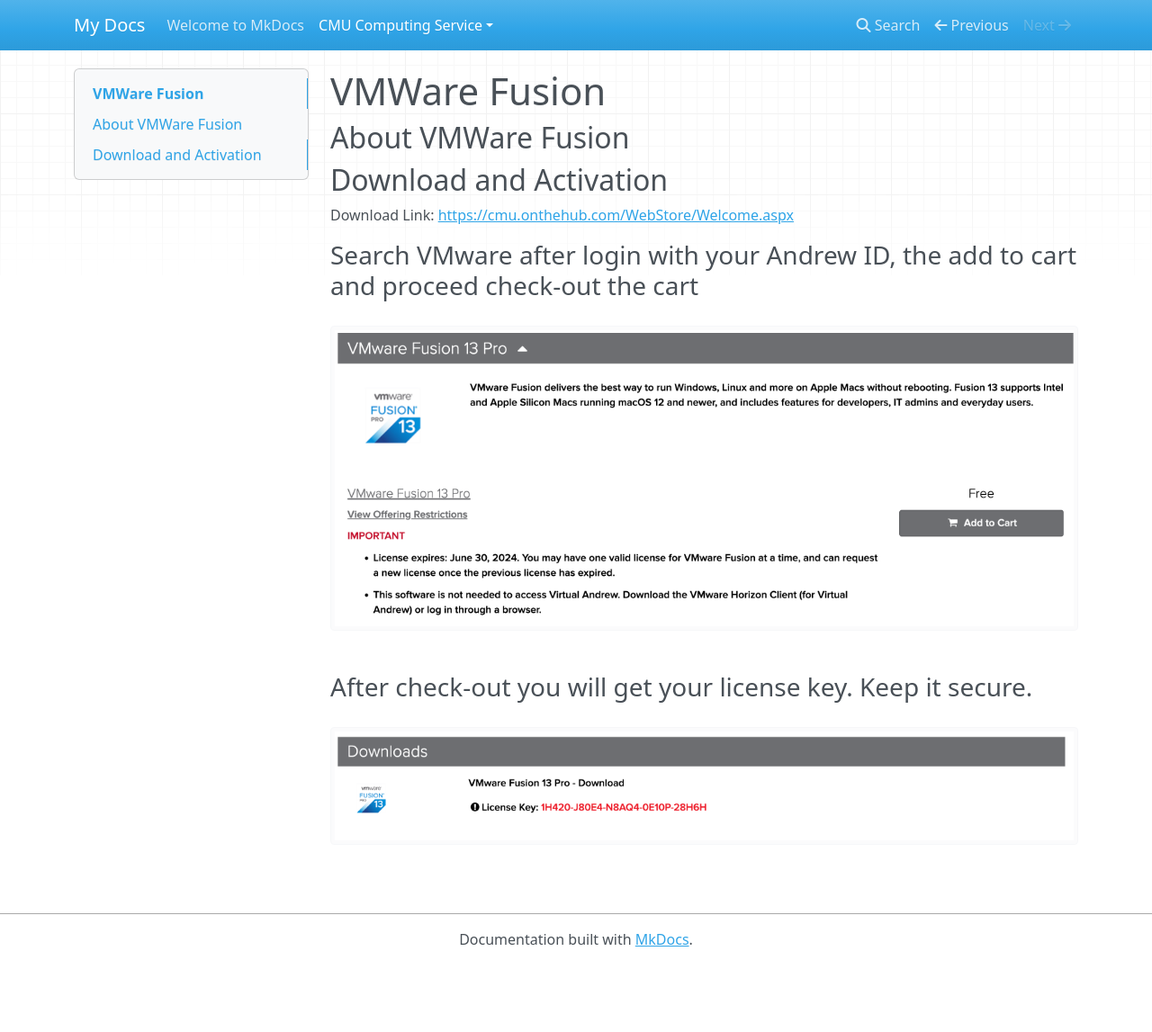
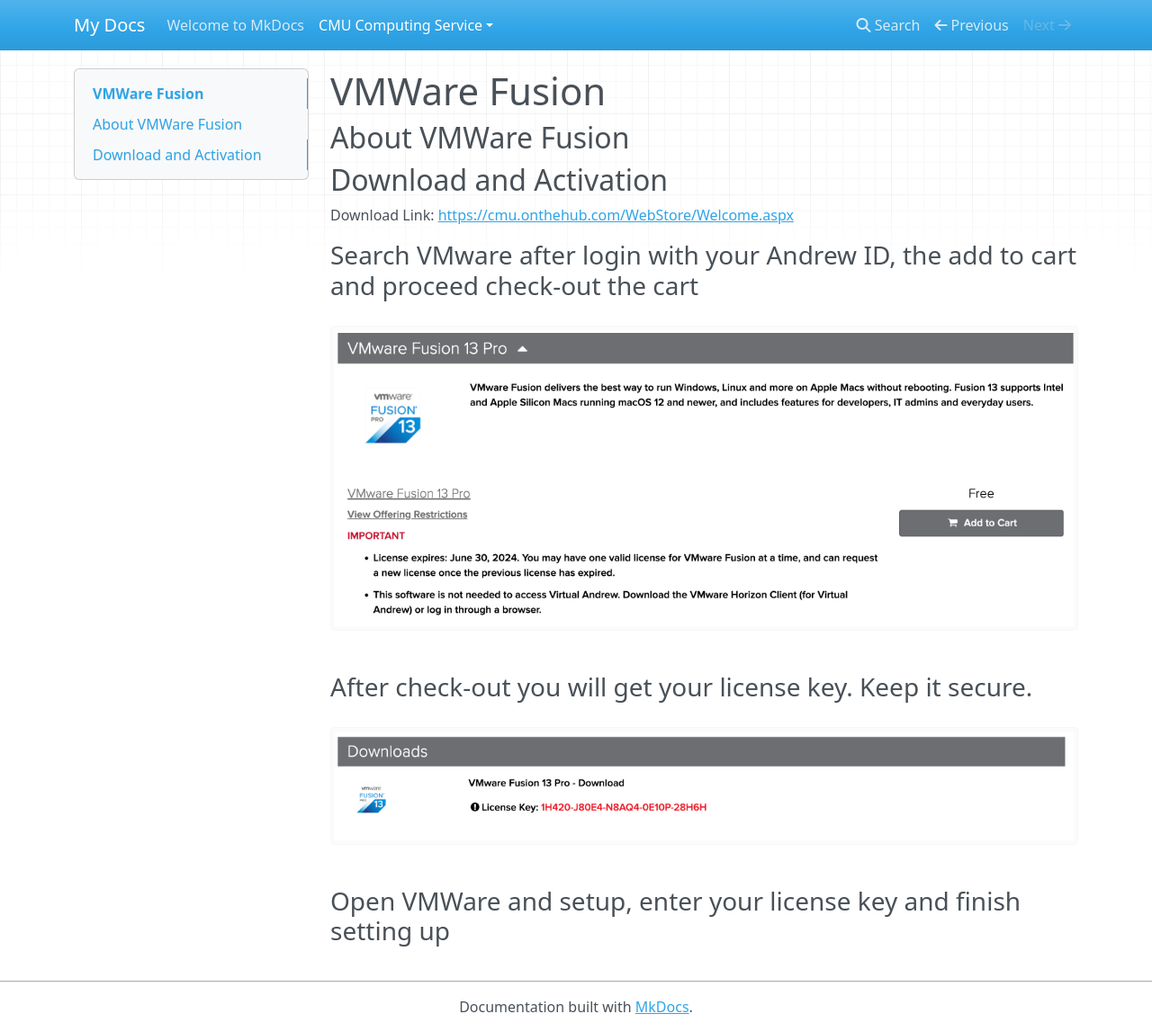
Before and after one commit to Chen-Yue-Zhao/personal-website-mkdocs, an MkDocs documentation site: the page built from docs/CMU Computing Service/VMWare/main.md, in a window 1280 px wide and 1147 px high. Shown: the whole window at 90% size. Built offline with MkDocs 1.6.1, drawn with Linux system fonts in a browser that asks for light colours; nearby versions of some CDN libraries.

Commit message:
Add VMWare

```diff
--- a/docs/CMU Computing Service/VMWare/main.md
+++ b/docs/CMU Computing Service/VMWare/main.md
@@ -10,3 +10,5 @@
 
 ### After check-out you will get your license key. Keep it secure.
 ![Alt text](image-1.png)
+
+### Open VMWare and setup, enter your license key and finish setting up
```
